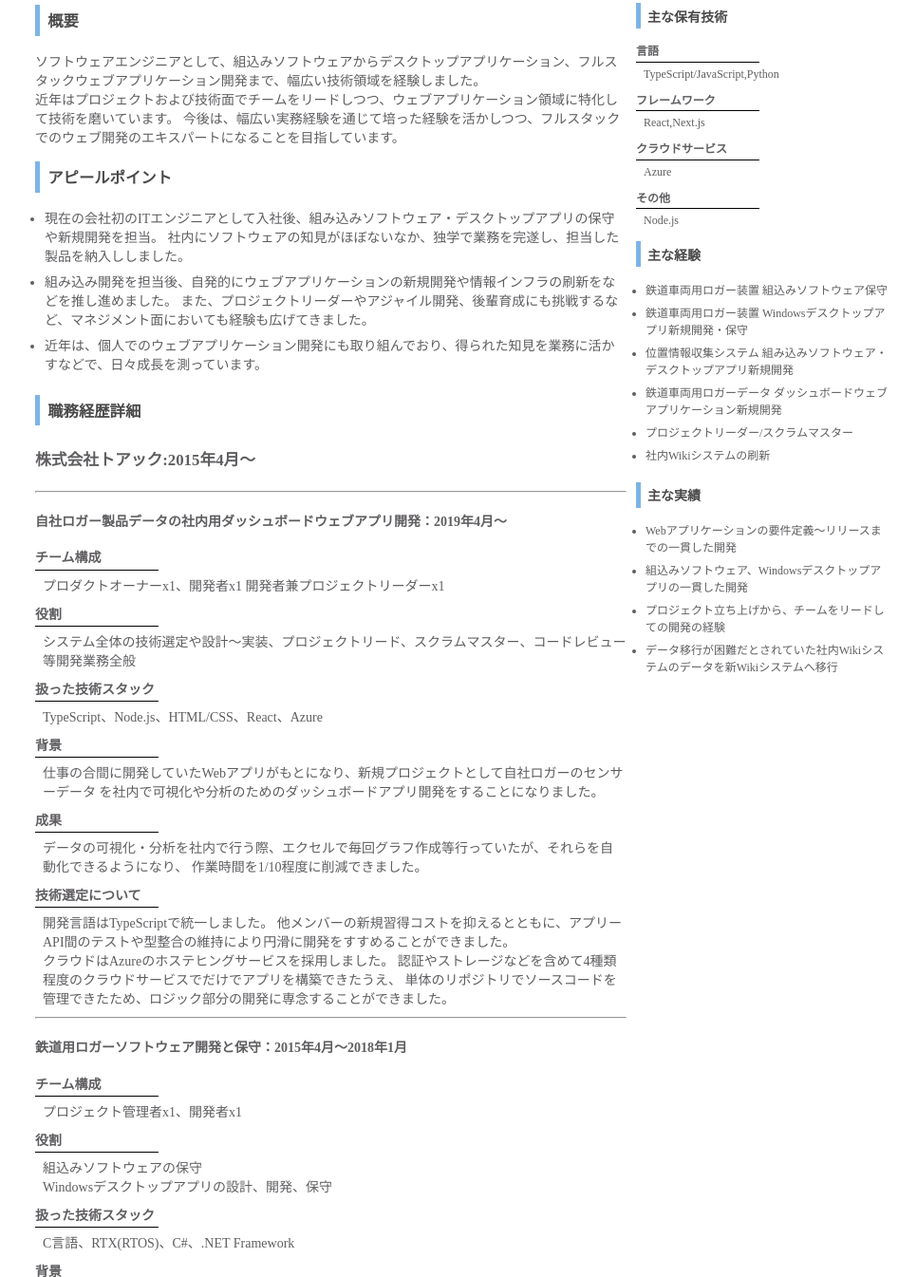
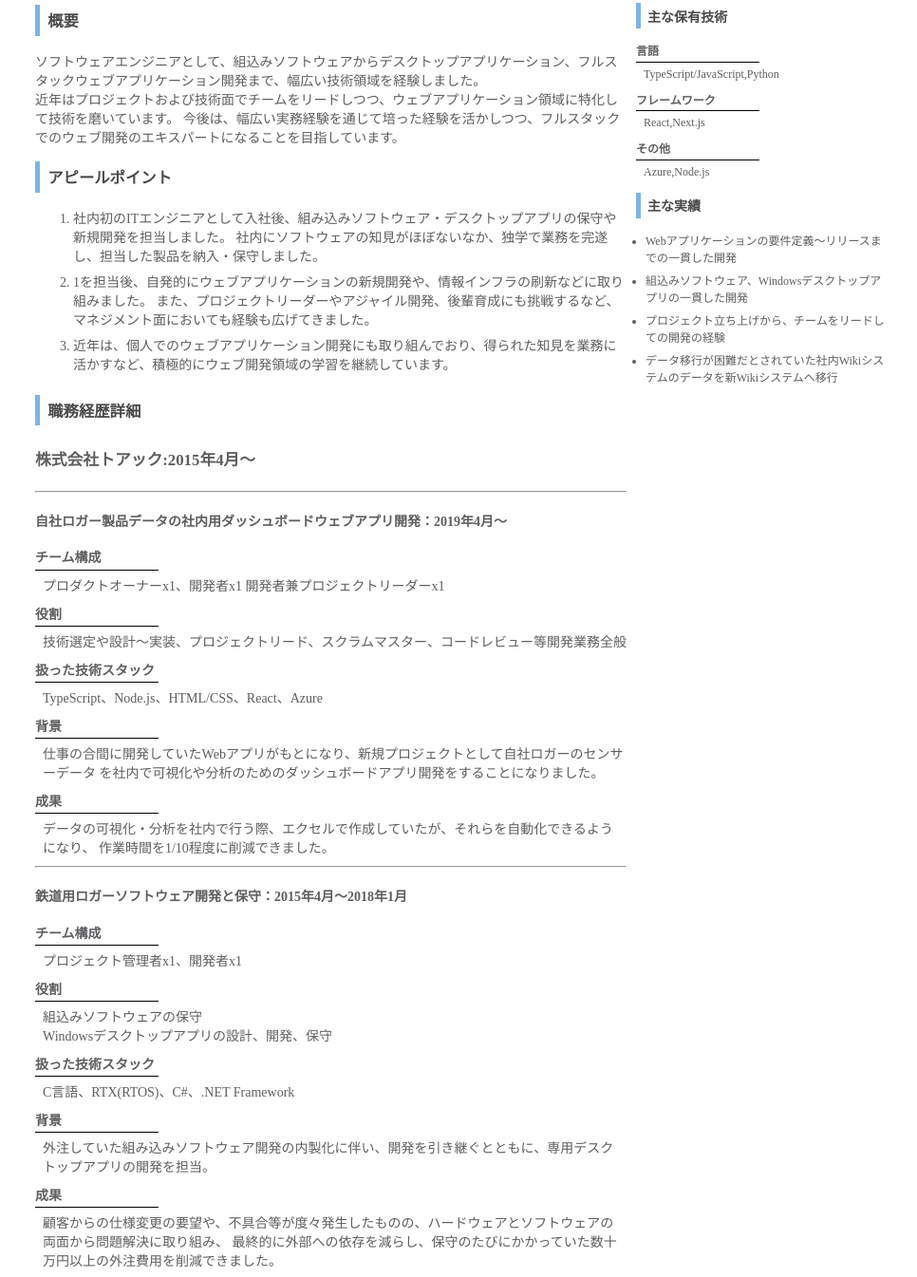
Before and after one commit to isobe-h/isobe-h.github.io, a website: page index.html in a window 1280 px wide. Shown: the part 91-1436 px from the top of the page at 95% size, without its empty margins (153-1119 px from the left). Drawn offline with Linux system fonts and the light colour scheme.

Commit message:
タイポの修正、内容を簡潔化

```diff
--- a/index.html
+++ b/index.html
@@ -17,37 +17,7 @@
     </div>
   </header>
   <div class="container">
-    <div id="right">
-
-      <h3>主な保有技術</h3>
-      <dl>
-        <dt>言語</dt>
-        <dd>TypeScript/JavaScript,Python</dd>
-        <dt>フレームワーク</dt>
-        <dd>React,Next.js</dd>
-        <dt>クラウドサービス</dt>
-        <dd>Azure</dd>
-        <dt>その他</dt>
-        <dd>Node.js</dd>
-      </dl>
-      <h3>主な経験</h3>
-      <ul>
-        <li>鉄道車両用ロガー装置 組込みソフトウェア保守</li>
-        <li>鉄道車両用ロガー装置 Windowsデスクトップアプリ新規開発・保守</li>
-        <li>位置情報収集システム 組み込みソフトウェア・デスクトップアプリ新規開発</li>
-        <li>鉄道車両用ロガーデータ ダッシュボードウェブアプリケーション新規開発</li>
-        <li>プロジェクトリーダー/スクラムマスター</li>
-        <li>社内Wikiシステムの刷新</li>
-      </ul>
-      <h3>主な実績</h3>
-      <ul>
-        <li>Webアプリケーションの要件定義〜リリースまでの一貫した開発</li>
-        <li>組込みソフトウェア、Windowsデスクトップアプリの一貫した開発</li>
-        <li>プロジェクト立ち上げから、チームをリードしての開発の経験</li>
-        <li>データ移行が困難だとされていた社内Wikiシステムのデータを新Wikiシステムへ移行</li>
-      </ul>
-    </div>
-    <div id="left">
+     <div id="left">
       <h3>概要</h3>
       <p>
         ソフトウェアエンジニアとして、組込みソフトウェアからデスクトップアプリケーション、フルスタックウェブアプリケーション開発まで、幅広い技術領域を経験しました。<br>
@@ -55,16 +25,16 @@
         今後は、幅広い実務経験を通じて培った経験を活かしつつ、フルスタックでのウェブ開発のエキスパートになることを目指しています。
       </p>
       <h3>アピールポイント</h3>
-      <ul>
-        <li>現在の会社初のITエンジニアとして入社後、組み込みソフトウェア・デスクトップアプリの保守や新規開発を担当。
-          社内にソフトウェアの知見がほぼないなか、独学で業務を完遂し、担当した製品を納入ししました。
+      <ol>
+        <li>社内初のITエンジニアとして入社後、組み込みソフトウェア・デスクトップアプリの保守や新規開発を担当しました。
+          社内にソフトウェアの知見がほぼないなか、独学で業務を完遂し、担当した製品を納入・保守しました。
         </li>
         <li>
-          組み込み開発を担当後、自発的にウェブアプリケーションの新規開発や情報インフラの刷新をなどを推し進めました。
+          1を担当後、自発的にウェブアプリケーションの新規開発や、情報インフラの刷新などに取り組みました。
           また、プロジェクトリーダーやアジャイル開発、後輩育成にも挑戦するなど、マネジメント面においても経験も広げてきました。
         </li>
-        <li>近年は、個人でのウェブアプリケーション開発にも取り組んでおり、得られた知見を業務に活かすなどで、日々成長を測っています。</li>
-      </ul>
+        <li>近年は、個人でのウェブアプリケーション開発にも取り組んでおり、得られた知見を業務に活かすなど、積極的にウェブ開発領域の学習を継続しています。</li>
+      </ol>
       <h3>職務経歴詳細</h3>
       <h4 class="company">株式会社トアック:2015年4月〜</h4>
       <hr />
@@ -77,7 +47,7 @@
       </dd>
       <dt>役割</dt>
       <dd>
-        システム全体の技術選定や設計〜実装、プロジェクトリード、スクラムマスター、コードレビュー等開発業務全般
+        技術選定や設計〜実装、プロジェクトリード、スクラムマスター、コードレビュー等開発業務全般
       </dd>
       <dt>扱った技術スタック</dt>
       <dd>TypeScript、Node.js、HTML/CSS、React、Azure</dd>
@@ -88,16 +58,8 @@
       </dd>
       <dt>成果</dt>
       <dd>
-        データの可視化・分析を社内で行う際、エクセルで毎回グラフ作成等行っていたが、それらを自動化できるようになり、
+        データの可視化・分析を社内で行う際、エクセルで作成していたが、それらを自動化できるようになり、
         作業時間を1/10程度に削減できました。
-      </dd>
-      <dt>技術選定について</dt>
-      <dd>
-        開発言語はTypeScriptで統一しました。
-        他メンバーの新規習得コストを抑えるとともに、アプリーAPI間のテストや型整合の維持により円滑に開発をすすめることができました。<br />
-        クラウドはAzureのホステヒングサービスを採用しました。
-        認証やストレージなどを含めて4種類程度のクラウドサービスでだけでアプリを構築できたうえ、
-        単体のリポジトリでソースコードを管理できたため、ロジック部分の開発に専念することができました。
       </dd>
       <hr />
       <h4>鉄道用ロガーソフトウェア開発と保守：2015年4月〜2018年1月</h4>
@@ -112,20 +74,30 @@
       <dd>C言語、RTX(RTOS)、C#、.NET Framework</dd>
       <dt>背景</dt>
       <dd>
-        外注していたソフトウェア開発を内製化を担当。既存の組込みソフトウェアのミドルウェアのバージョンアップ、
-        各顧客ごとのカスタマイズ対応などの保守対応や、専用デスクトップアプリの新規開発等を担当しました。<br>
+        外注していた組み込みソフトウェア開発の内製化に伴い、開発を引き継ぐとともに、専用デスクトップアプリの開発を担当。
       </dd>
       <dt>成果</dt>
-      <dd>仕様の変更や、不具合が度々発生したものの、ハードウェアとソフトウェアの両面から問題解決に取り組み、
+      <dd>顧客からの仕様変更の要望や、不具合等が度々発生したものの、ハードウェアとソフトウェアの両面から問題解決に取り組み、
         最終的に外部への依存を減らし、保守のたびにかかっていた数十万円以上の外注費用を削減できました。
       </dd>
-      <dt>技術選定について</dt>
-      <dd>
-        Windowsデスクトップアプリ開発の開発に際しては、設計から実装まで担当しました。
-        しかし、設計の際に保守性を考慮していなかったため、バグ修正や機能追加の際に時間がかかる傾向にありました。
-        そこで、MVVMアーキテクチャを採り入れたところ、見た目とロジックの分離やUIのカスタマイズの柔軟性を維持できるようになり、
-        保守にかかる時間を削減できました。
-      </dd>
+    </div>
+    <div id="right">
+      <h3>主な保有技術</h3>
+      <dl>
+        <dt>言語</dt>
+        <dd>TypeScript/JavaScript,Python</dd>
+        <dt>フレームワーク</dt>
+        <dd>React,Next.js</dd>
+        <dt>その他</dt>
+        <dd>Azure,Node.js</dd>
+      </dl>
+      <h3>主な実績</h3>
+      <ul>
+        <li>Webアプリケーションの要件定義〜リリースまでの一貫した開発</li>
+        <li>組込みソフトウェア、Windowsデスクトップアプリの一貫した開発</li>
+        <li>プロジェクト立ち上げから、チームをリードしての開発の経験</li>
+        <li>データ移行が困難だとされていた社内Wikiシステムのデータを新Wikiシステムへ移行</li>
+      </ul>
     </div>
   </div>
 </body>
```
